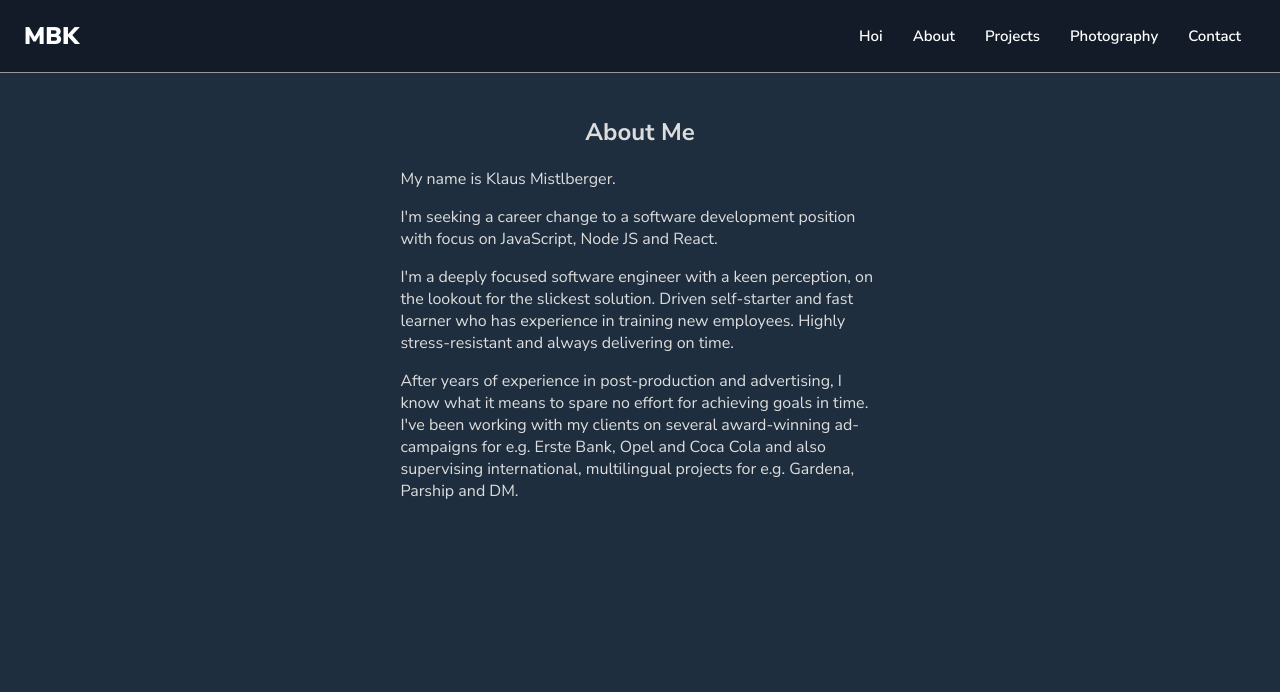
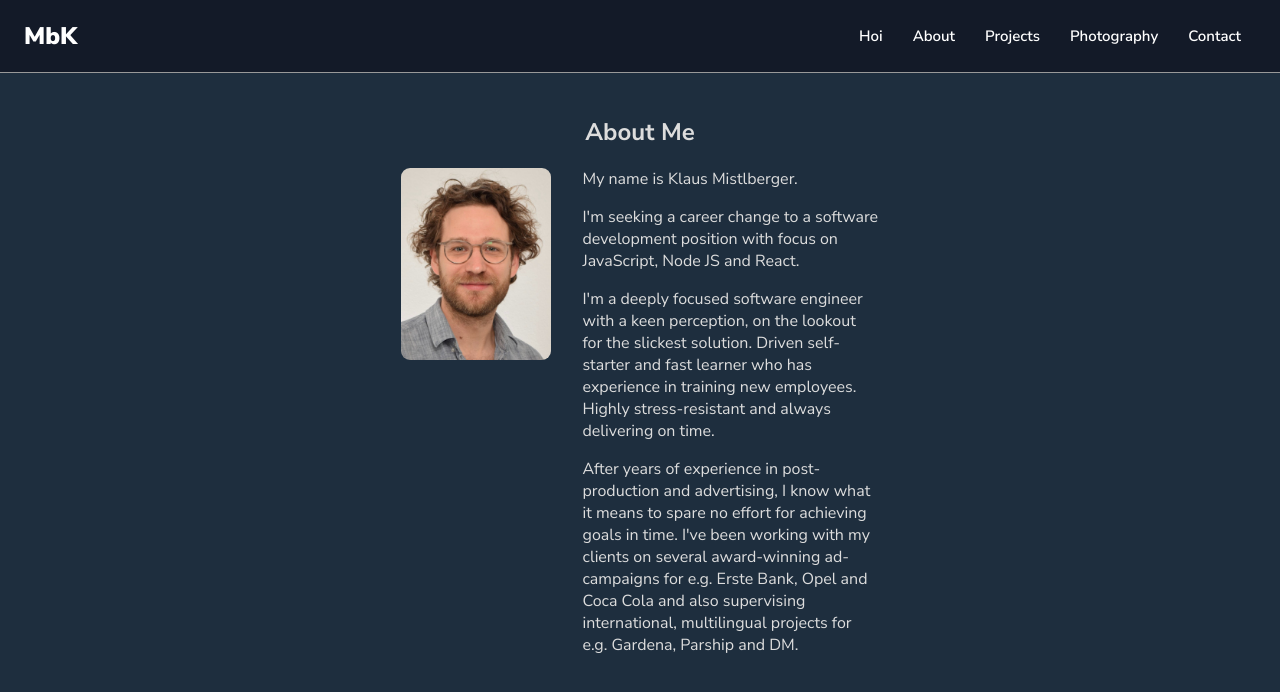
Before and after one commit to klausMistlberger/mbkrocks-react, a React (Create React App) app: page / in a window 1280 px wide. Both pictures are taken after a click on the element "About". Shown: the top 692 px of the page. Built offline with nearby package versions, Linux system fonts and the light colour scheme.

Commit message:
first online version

```diff
--- a/src/components/About.js
+++ b/src/components/About.js
@@ -5,10 +5,12 @@ export default function About() {
     return (
         <div className="about">
             <h2>About Me</h2>
+            <div className="about-content">
+                <img src="./images/mbk.jpg" alt="" className="img-mbk" />
+                <div>
                     <p>
                         My name is Klaus Mistlberger.
                     </p>
-
                     <p>
                         I'm seeking a career change to a software development position with focus on JavaScript, Node JS and React.
                     </p>
@@ -17,10 +19,11 @@ export default function About() {
                         I'm a deeply focused software engineer with a keen perception, on the lookout for the slickest solution.
                         Driven self-starter and fast learner who has experience in training new employees. Highly stress-resistant and always delivering on time.
                     </p>
-
                     <p>
                         After years of experience in post-production and advertising, I know what it means to spare no effort for achieving goals in time. I've been working with my clients on several award-winning ad-campaigns for e.g. Erste Bank, Opel and Coca Cola and also supervising international, multilingual projects for e.g. Gardena, Parship and DM.
                     </p>
+                </div>
+            </div>
 
         </div>
     );
--- a/src/components/EntwederOder.js
+++ b/src/components/EntwederOder.js
@@ -57,7 +57,7 @@ export default function EntwederOder() {
                     Go
                 </button>
             </form>
-            <div className="eOResult">{output || '&nbsp;'}</div>
+            <h3 className="eOResult">{output}</h3>
         </div>
     );
 };
--- a/src/components/Header.js
+++ b/src/components/Header.js
@@ -51,7 +51,7 @@ export default function Header(props) {
 
     return(
         <nav>
-            <a href="/" className="logo">MBK</a>
+            <a href="/" className="logo">MbK</a>
             <div className="nav--item-container" portrait="" active="false">
                 {navItems}
             </div>
--- a/src/components/Photography.js
+++ b/src/components/Photography.js
@@ -43,7 +43,7 @@ export default function Photography() {
             <h4 className="equipment-list">Chemicals</h4>
             <ul className="equipment-list">
                 <li>Rodinal</li>
-                <li>Tetenacl C41</li>
+                <li>Tetenal C41</li>
             </ul>
 
         </div>
--- a/src/components/Projects.js
+++ b/src/components/Projects.js
@@ -33,7 +33,7 @@ export default function Projects() {
 
     return (
         <div className="projects">
-            { !(tenzies || quiz) && <h2>Projects</h2> }
+            { !(tenzies || quiz || eo) && <h2>Projects</h2> }
             <div className="project-examples">
                 {/* -------------------------- Tenzies -------------------------- */}
                 { (!quiz && !eo) && <div className="tenzies-game">
--- a/src/components/css/About.css
+++ b/src/components/css/About.css
@@ -1,3 +1,9 @@
+@media screen and (max-width: 575px) {
+    .about-content {
+        flex-wrap: wrap;
+    }
+}
+
 .about {
     text-align: left;
     margin: 0 3em;
@@ -6,3 +12,15 @@
 .about > h2 {
     text-align: center;
 }
+
+.about-content {
+    display: flex;
+    gap: 2em;
+}
+
+.img-mbk {
+    width: 150px;
+    height: 100%;
+    border-radius: 9px;
+    /* margin-right: 1em; */
+}
--- a/src/components/css/EntwederOder.css
+++ b/src/components/css/EntwederOder.css
@@ -22,8 +22,11 @@
 }
 
 .eOForm-input {
-    max-width: 260px;
+    font-family: 'Nunito Sans', sans-serif;
+    max-width: 96%;
     height: 2em;
+    font-size: 1.2em;
+    font-weight: 600;
     text-align: center;
     align-self: center;
     border-radius: 9px;
@@ -34,3 +37,8 @@
     margin: 0;
     align-self: center;
 }
+
+.eOResult {
+    min-height: 1.5em;
+    font-size: 1.5em;
+}
--- a/src/components/css/Projects.css
+++ b/src/components/css/Projects.css
@@ -3,8 +3,11 @@
 }
 
 .project-examples {
+    padding: 2em;
     display: flex;
+    justify-content: center;
     gap: 4em;
+    flex-wrap: wrap;
 }
 
 .project-description {
--- a/src/components/css/Quiz.css
+++ b/src/components/css/Quiz.css
@@ -1,13 +1,18 @@
-/* * {
-    margin: 0;
-    padding: 0;
-    --fonts: "Karla", sans-serif;
-} */
+@media screen and (max-width: 575px) {
+    .answers--container {
+        display: grid;
+        grid-template: auto auto / repeat( 2, 1fr );
+        gap: 1em;
+    }
 
-/* body {
-    font-family: var(--fonts);
-    color: #293264;
-} */
+}
+
+@media screen and (min-width: 575px) {
+    .answers--container {
+        display: flex;
+        justify-content: space-evenly;
+    }
+}
 
 .quiz > h1 {
     font-size: 32px;
@@ -43,7 +48,7 @@
     padding: 1em;
     display: flex;
     justify-content: center;
-    width: 575px;
+    max-width: 575px;
     /* min-height: 100vh; */
     margin: 1em auto;
     background-color: #848489;
@@ -84,7 +89,7 @@
 }
 
 .quiz-question {
-    max-width: 620px;
+    /* max-width: 620px; */
     display: flex;
     flex-direction: column;
 }
@@ -98,10 +103,7 @@ hr {
     margin: 1em 0;
 }
 
-.answers--container {
-    display: flex;
-    justify-content: space-evenly;
-}
+
 
 .answer {
     display: flex;
```
Also changed, not shown: public/images/mbk.jpg (added). Lines whose indentation alone changed are shown as unchanged.
